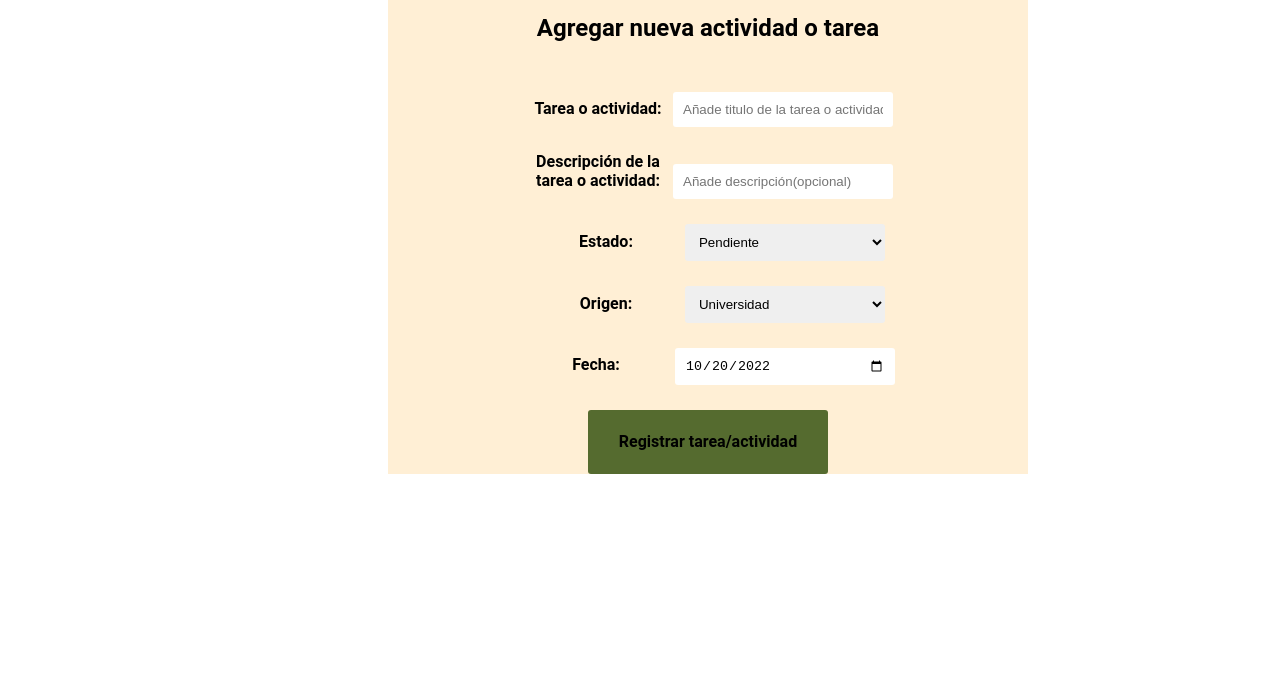
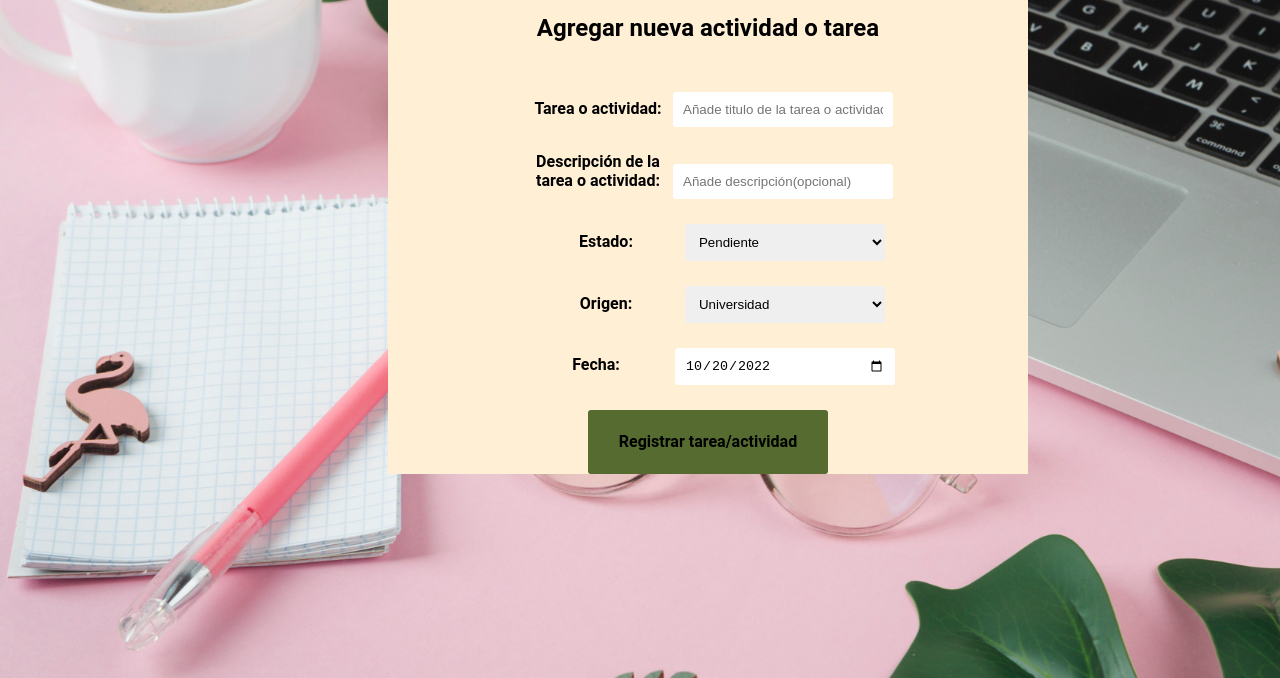
Before and after one commit to MagaliK/proyecto_final, a plain HTML site: page index.html in a window 1280 px wide. Shown: the part 122-800 px from the top of the page. Drawn offline with Linux system fonts and the light colour scheme.

Commit message:
Update style.css

```diff
--- a/style.css
+++ b/style.css
@@ -47,7 +47,7 @@ h1 {
     font-weight: bold;
   }
   body {
-    background-image:url(./images/3.jpg);
+    background-image:url(./3.jpg);
     width: 100%;
   }
 #fondo {
```
